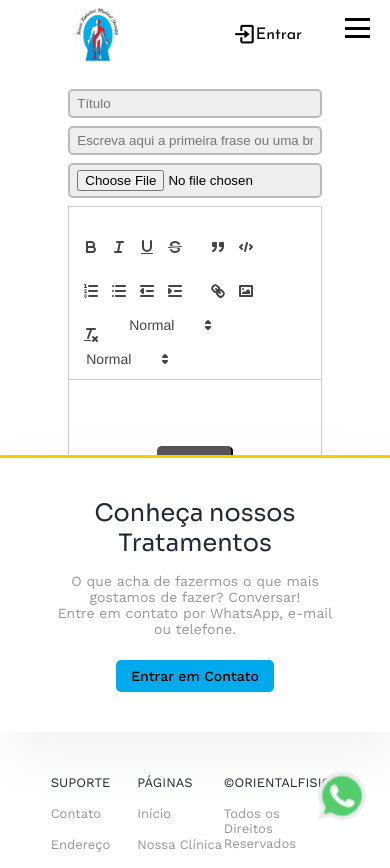
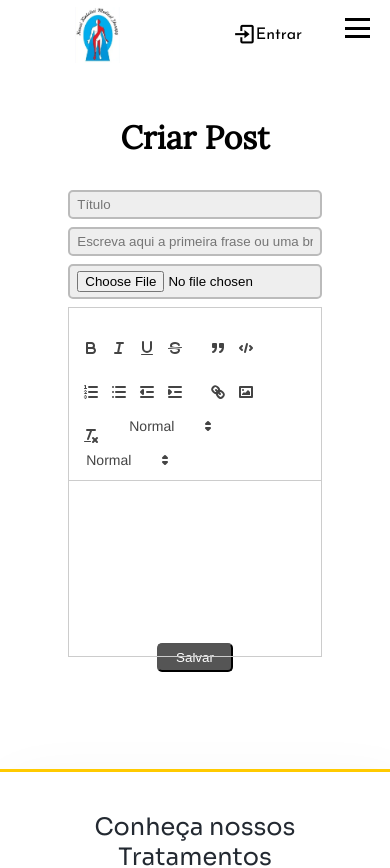
Before and after one commit to weslianevieira/landingpage-blog, a React (Create React App) app in the folder client/: page /writePost in a window 390 px wide. Shown: the top 868 px of the page. Built offline with nearby package versions, Linux system fonts and the light colour scheme.

Commit message:
ajusted create post and testimony form on mobile again

```diff
--- a/client/src/pages/blog/createPost/createPostPage.css
+++ b/client/src/pages/blog/createPost/createPostPage.css
@@ -44,9 +44,16 @@ button.btn {
 }
 
 @media screen and (max-width: 768px) {
-  form.createPost{
-   margin-top: 25%;
-   margin-bottom: 20%;
-   margin: 0 auto;
+  form.createPost {
+    margin: 30% auto;
+  }
+
+  .createPost h1 {
+    margin-bottom: 2rem;
+  }
+
+  .createPost-btn{
+     margin-top: 6rem;
+  }
+
 }
-}
--- a/client/src/pages/testimonial/createTestimony/createTestimonyPage.css
+++ b/client/src/pages/testimonial/createTestimony/createTestimonyPage.css
@@ -37,8 +37,15 @@ button.btn {
 
 @media screen and (max-width: 768px) {
   form.createTestimony {
-    margin-top: 25%;
-   margin-bottom: 20%;
-   margin: 0 auto;
+    margin: 30% auto;
   }
+
+  .createTestimony h1 {
+    margin-bottom: 2rem;
+  }
+
+  .createTestimony-btn{
+     margin-top: 6rem;
+  }
+
 }
--- a/client/src/pages/testimonial/testimonialPage.css
+++ b/client/src/pages/testimonial/testimonialPage.css
@@ -15,6 +15,6 @@ h1.testimonialPage-heading {
 
 @media screen and (max-width: 768px) {
   h1.testimonialPage-heading {
-    margin: 20% 0 2% 0;
+    margin: 25% 0 8% 0;
   }
 }
```
Also changed, not shown: client/src/pages/blog/createPost/CreatePostPage.jsx (+16 -8 lines).
